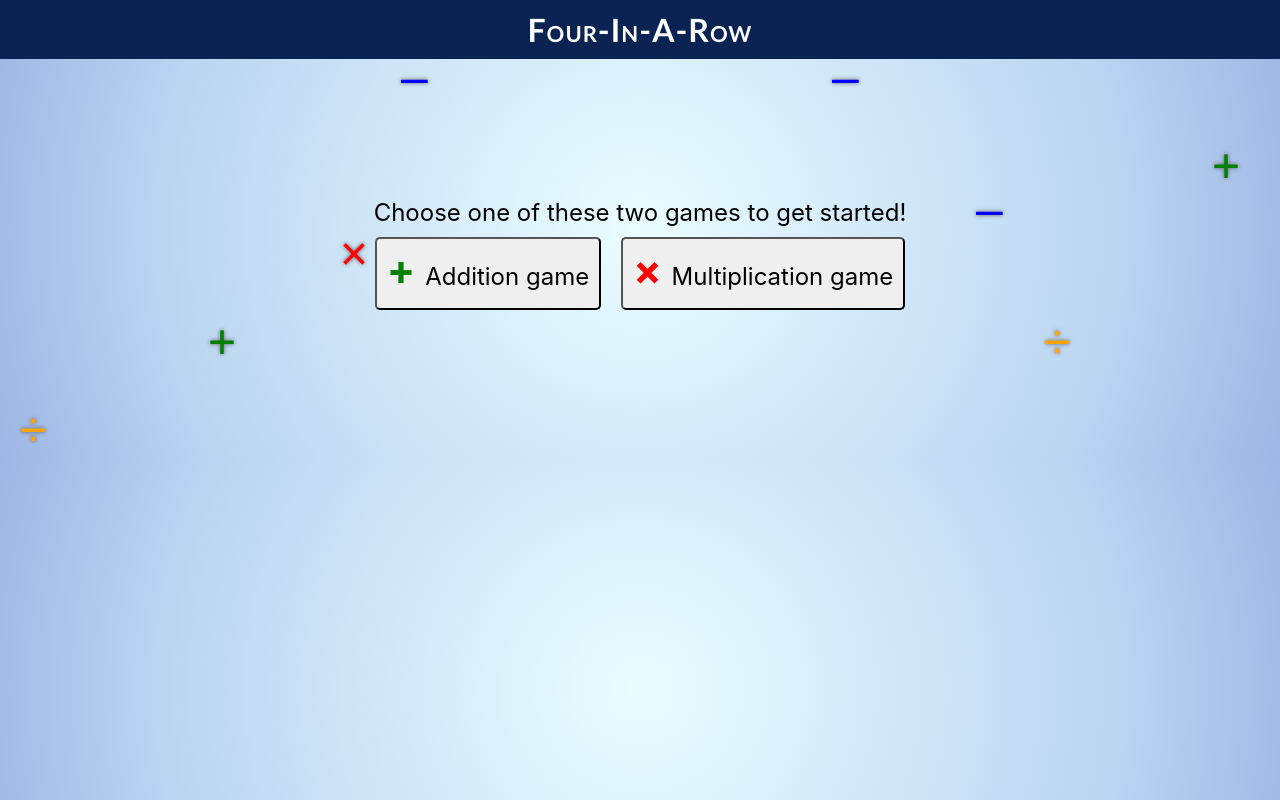
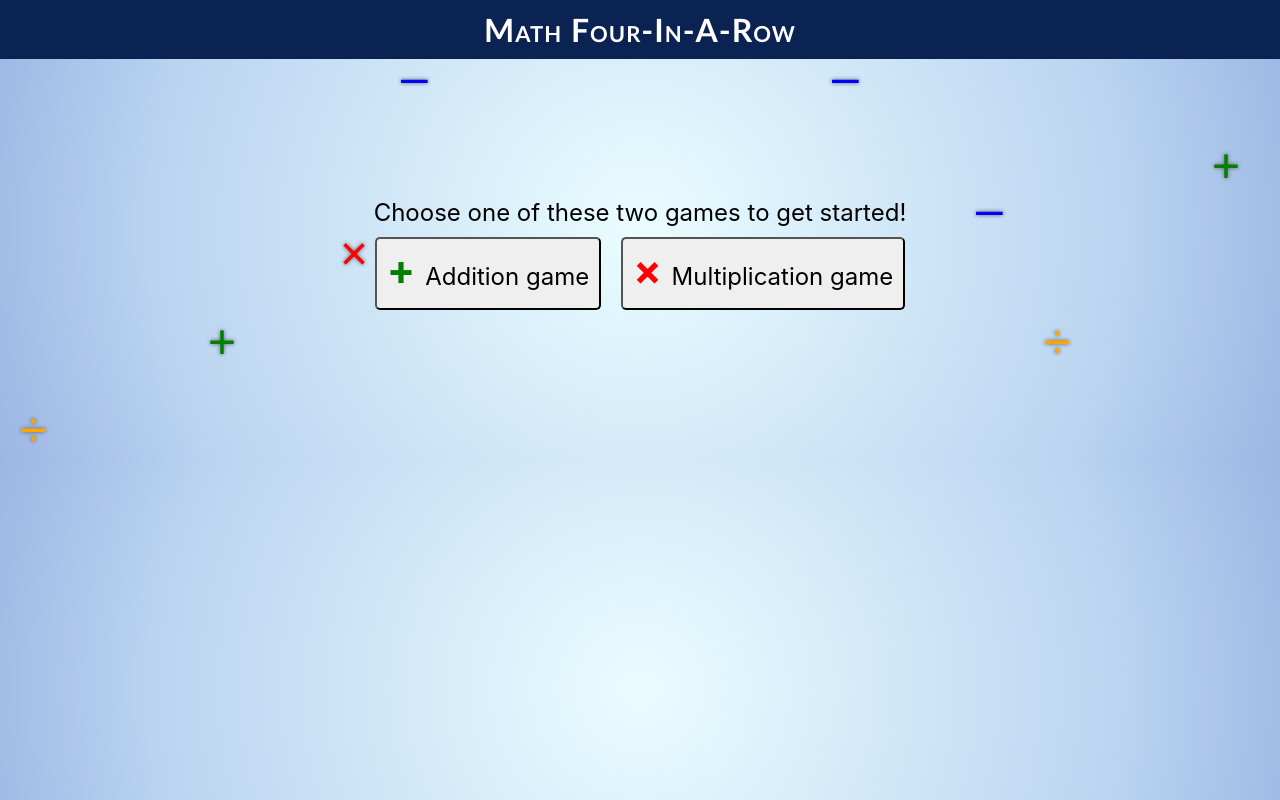
Before and after one commit to gelbartj/addition-ttt, a React (Create React App) app: page / in a window 1280 px wide. Built offline with nearby package versions, Linux system fonts and the light colour scheme.

Commit message:
Fixed title again

```diff
--- a/src/App.tsx
+++ b/src/App.tsx
@@ -285,7 +285,7 @@ function App() {
       </React.Fragment>) }
     </div>
       <header className="App-header">
-        { addGame === null ? "Four-In-A-Row" : `Four-In-A-Row: ${ addGame ? "Addition Edition" : "Multiplication Station"}`}
+        { addGame === null ? "Math Four-In-A-Row" : `Four-In-A-Row: ${ addGame ? "Addition Edition" : "Multiplication Station"}`}
       </header>
     <main>
       { addGame === null ? pickGameBlock : <>
```
